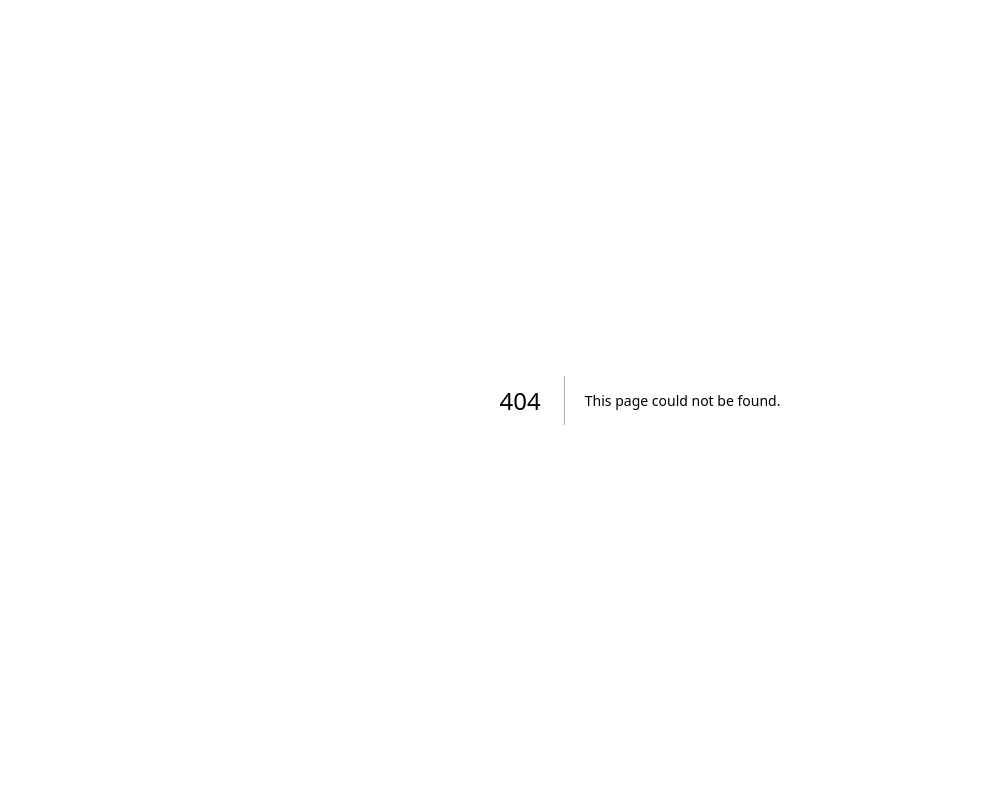
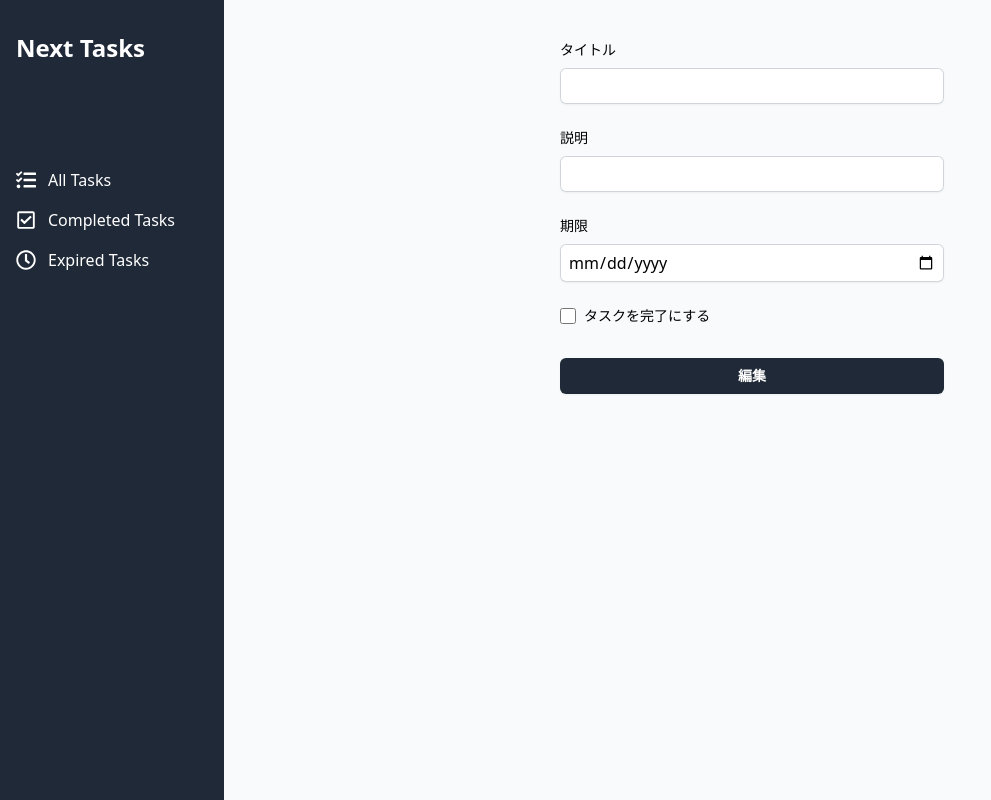
Before and after one commit to achano-code/Next-Tasks, a Next.js app: page /edit/1 in a window 1280 px wide. Before the commit this address had no page. Shown: the whole page, without its empty margins (0-991 px from the left). Built offline with nearby package versions, Linux system fonts and the light colour scheme.

Commit message:
タスク編集ページの実装

```diff
--- /dev/null
+++ b/src/app/(main)/edit/[id]/page.tsx
@@ -0,0 +1,38 @@
+import React from 'react'
+import EditTaskForm from '@/app/components/EditTaskForm/EditTaskForm'
+
+interface EditTaskPageProps {
+  params: {
+    id: string;
+  };
+}
+
+const EditTaskPage: React.FC<EditTaskPageProps> = ({ params }) => {
+  const { id } = params.id;
+
+  return (
+    <div className='mt-10 mx-auto w-full max-w-sm'>
+      <form action="">
+        <div>
+          <label htmlFor='title' className='block text-sm font-medium'>タイトル</label>
+          <input type="text" id='title' name='title' required className='block mt-2 py-1.5 px-2 w-full rounded-md border-0 shadow-sm ring-1 ring-inset ring-gray-300' />
+        </div>
+        <div className='mt-6'>
+          <label htmlFor='description' className='block text-sm font-medium'>説明</label>
+          <input type="text" id='description' name='description' required className='block mt-2 py-1.5 px-2 w-full rounded-md border-0 shadow-sm ring-1 ring-inset ring-gray-300' />
+        </div>
+        <div className='mt-6'>
+          <label htmlFor='duoDate' className='block text-sm font-medium'>期限</label>
+          <input type="date" id='duoDate' name='duoDate' min="2020-01-01" max="2025-12-31" required className='block mt-2 py-1.5 px-2 w-full rounded-md border-0 shadow-sm ring-1 ring-inset ring-gray-300' />
+        </div>
+        <div className='mt-6 flex items-center'>
+          <input type="checkbox" id='isCompleted' name='isCompleted' className='mr-2 w-4 h-4' />
+          <label htmlFor="isCompleted" className='text-sm'>タスクを完了にする</label>
+        </div>
+        <button type='submit' className='mt-8 py-2 w-full rounded-md text-white bg-gray-800 hover:bg-gray-700 text-sm font-semibold shadow-sm hover:shadow-md'>編集</button>
+      </form>
+    </div>
+  )
+}
+
+export default EditTaskPage
--- /dev/null
+++ b/src/app/components/EditTaskForm/EditTaskForm.tsx
@@ -0,0 +1,9 @@
+import React from 'react'
+
+const EditTaskForm = () => {
+  return (
+    <div>EditTaskForm</div>
+  )
+}
+
+export default EditTaskForm
```
